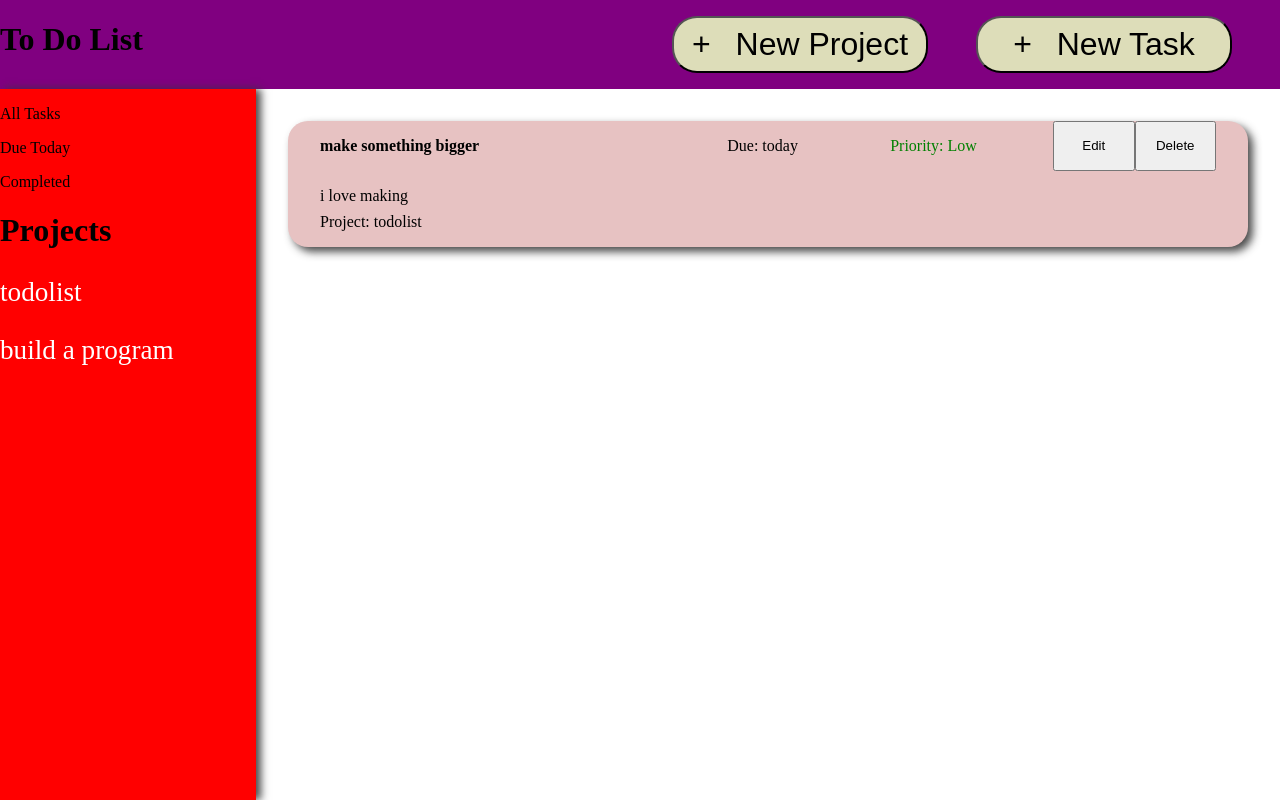
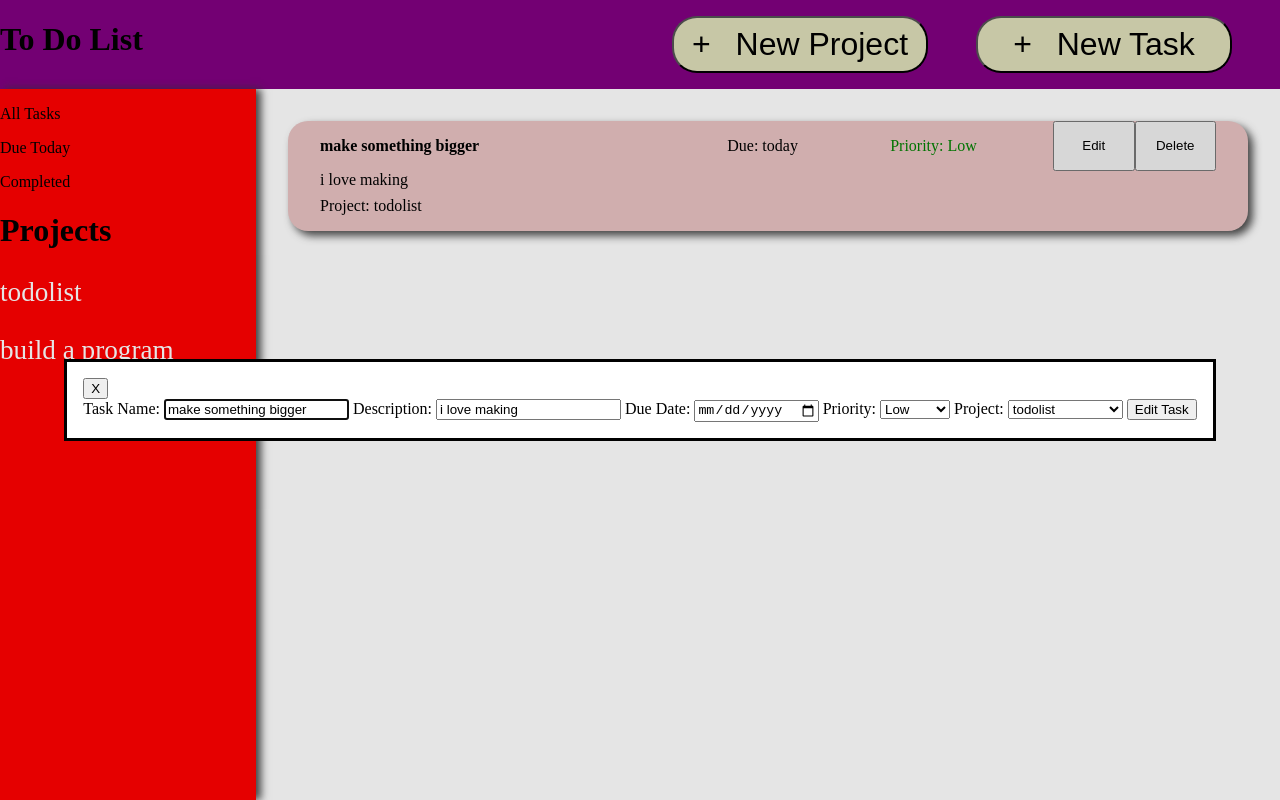
Before and after one commit to marcussleongg/todolist, a website built with webpack: page src/index.html in a window 1280 px wide. Both pictures are taken after a click on the button "Edit". Built offline with nearby package versions, Linux system fonts and the light colour scheme.

Commit message:
Amend functionality of autofill when editing task

```diff
--- a/src/editBtn.js
+++ b/src/editBtn.js
@@ -19,10 +19,10 @@ export default function editBtnFunc(allTodoArr, index, allProjsArr, completedTas
         editBtn.addEventListener('click', () => {
             prepForm(projectDropdown, allProjsArr);
             displayName.value = editBtn.parentNode.firstChild.textContent;
-            displayDesc.value = editBtn.previousElementSibling.textContent;
-            displayDuedate.value = editBtn.previousElementSibling.previousElementSibling.previousElementSibling.previousElementSibling.textContent;
-            displayPriority.value = editBtn.previousElementSibling.previousElementSibling.textContent;
-            displayProject.value = editBtn.previousElementSibling.previousElementSibling.previousElementSibling.textContent;
+            displayDesc.value = editBtn.parentNode.nextSibling.firstChild.textContent;
+            displayDuedate.value = editBtn.previousElementSibling.previousElementSibling.textContent.slice(5);
+            displayPriority.value = editBtn.previousElementSibling.textContent.slice(10);
+            displayProject.value = editBtn.parentNode.nextSibling.lastChild.textContent.slice(9);
             editDialog.showModal();
             formBtn.addEventListener('click', () => {
                 event.preventDefault();
--- a/src/style.css
+++ b/src/style.css
@@ -91,4 +91,5 @@ body {
 
 #bottomdisplay > p:first-child {
     margin-bottom: -0.5em;
+    margin-top: 0em;
 }
--- a/src/toggleExpansion.js
+++ b/src/toggleExpansion.js
@@ -1,6 +1,5 @@
 export default function toggleExpansion(task) {
     const bottomDisplay = task.lastElementChild;
-    console.log(bottomDisplay);
     if (bottomDisplay.style.display == 'none') {
         bottomDisplay.style.display = 'inline';
     } else if (bottomDisplay.style.display == 'inline') {
```
